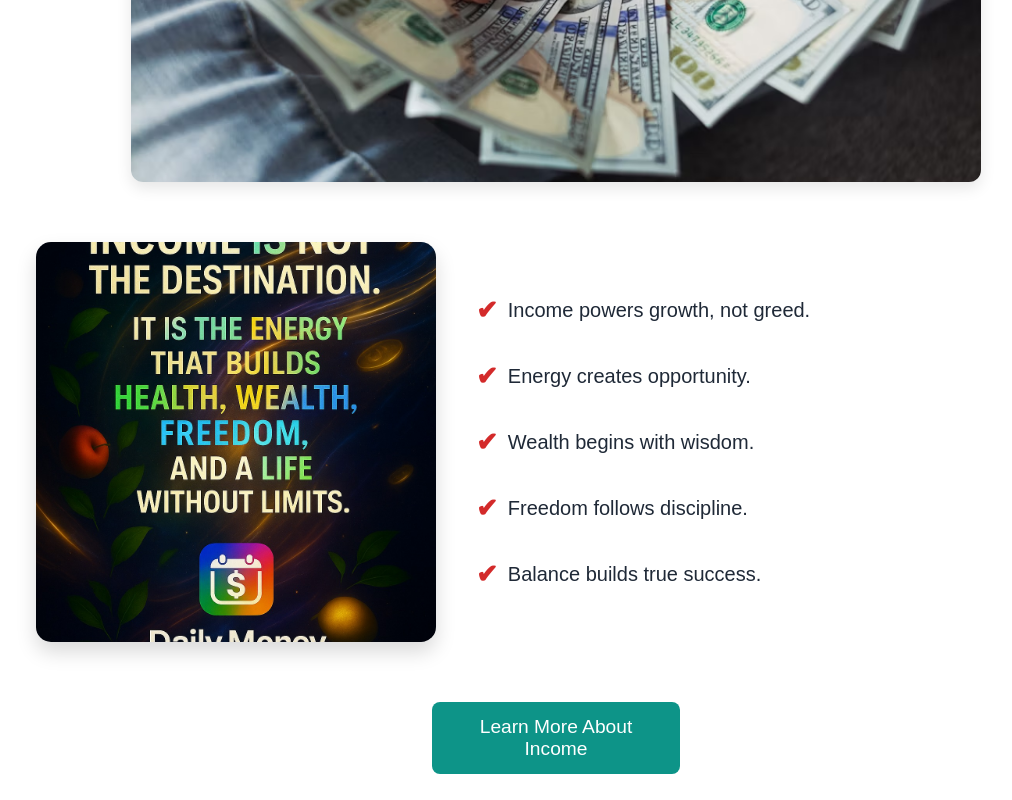
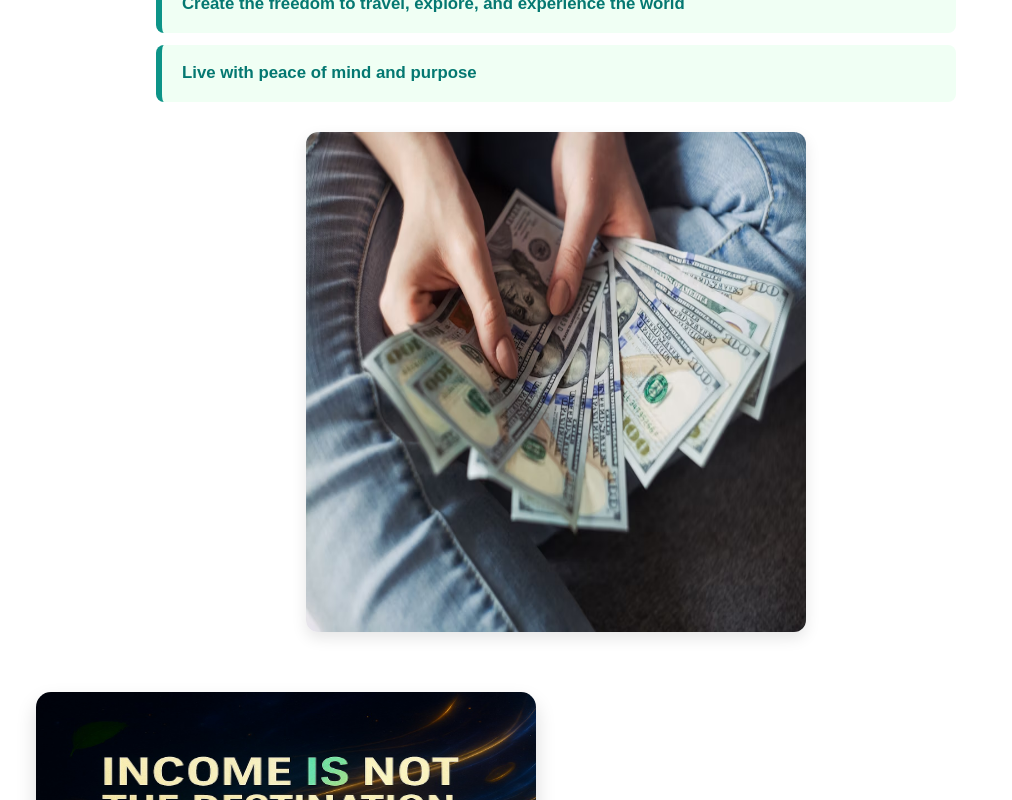
Before and after one commit to six-sigma-solutions/DailyMoney, a React (Vite) app: page /income in a window 1280 px wide. Shown: the part 1820-2620 px from the top of the page, without its empty margins (84-1096 px from the left). Built offline with nearby package versions, Linux system fonts and the light colour scheme.

Commit message:
Update Income.css

```diff
--- a/src/components/income/Income.css
+++ b/src/components/income/Income.css
@@ -65,9 +65,9 @@
 
   .inc-dm-image {
     width: 100%;
-    max-width: 850px;
-    height: 350px;
-    object-fit: cover;
+    max-width: 500px;
+    height: 500px;
+    object-fit:fill;
     border-radius: 12px;
     margin: 25px auto;
     display: block;
@@ -113,9 +113,9 @@
       margin: 60px auto;
   }
   .inc-dm-info-image {
-      width: 400px;
-      height: 400px;
-      object-fit: cover;
+      width: 500px;
+      height: 500px;
+      object-fit: fill;
       border-radius: 15px;
       box-shadow: 0 10px 20px rgba(0, 0, 0, 0.15);
   }
```
